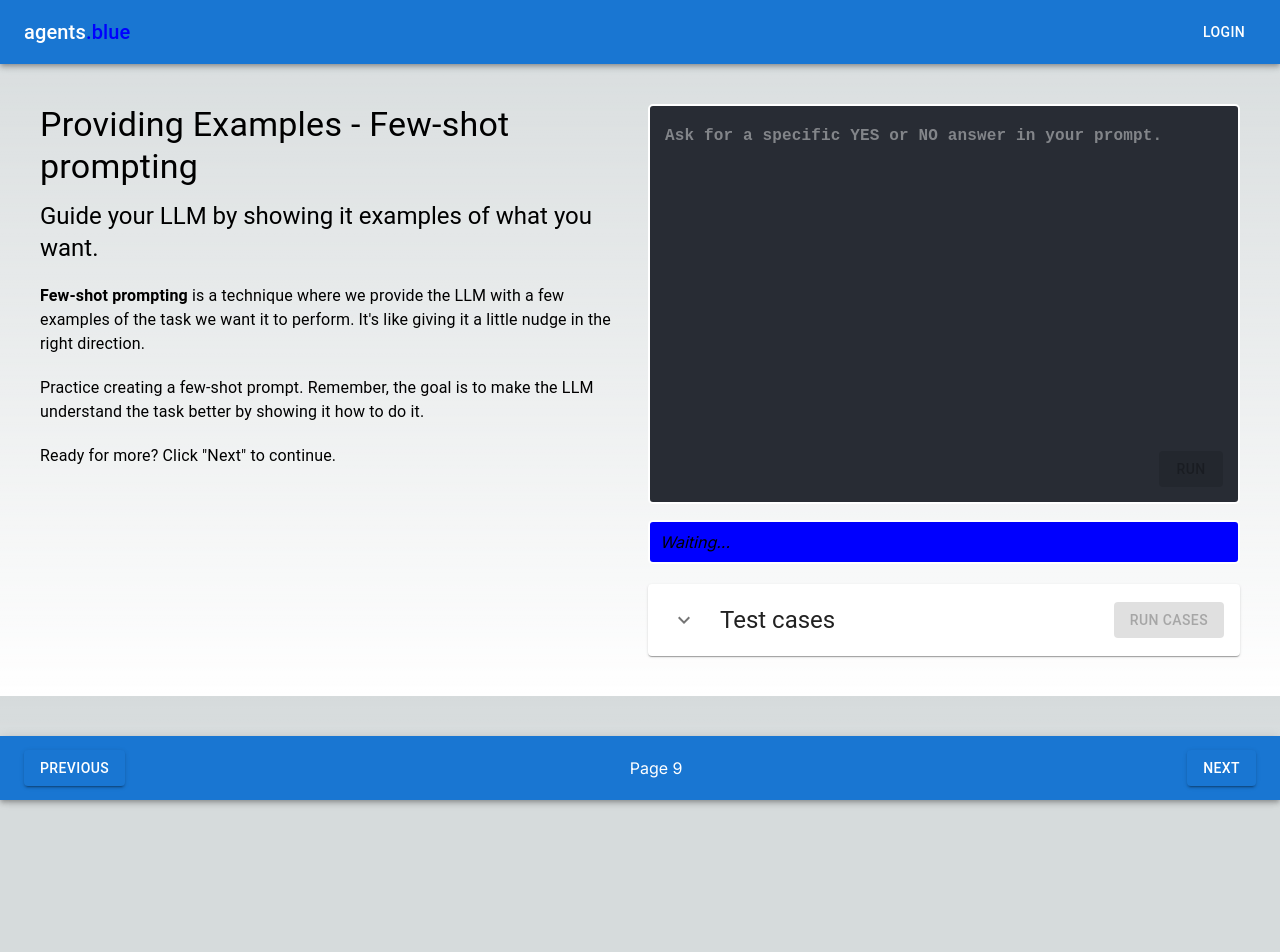
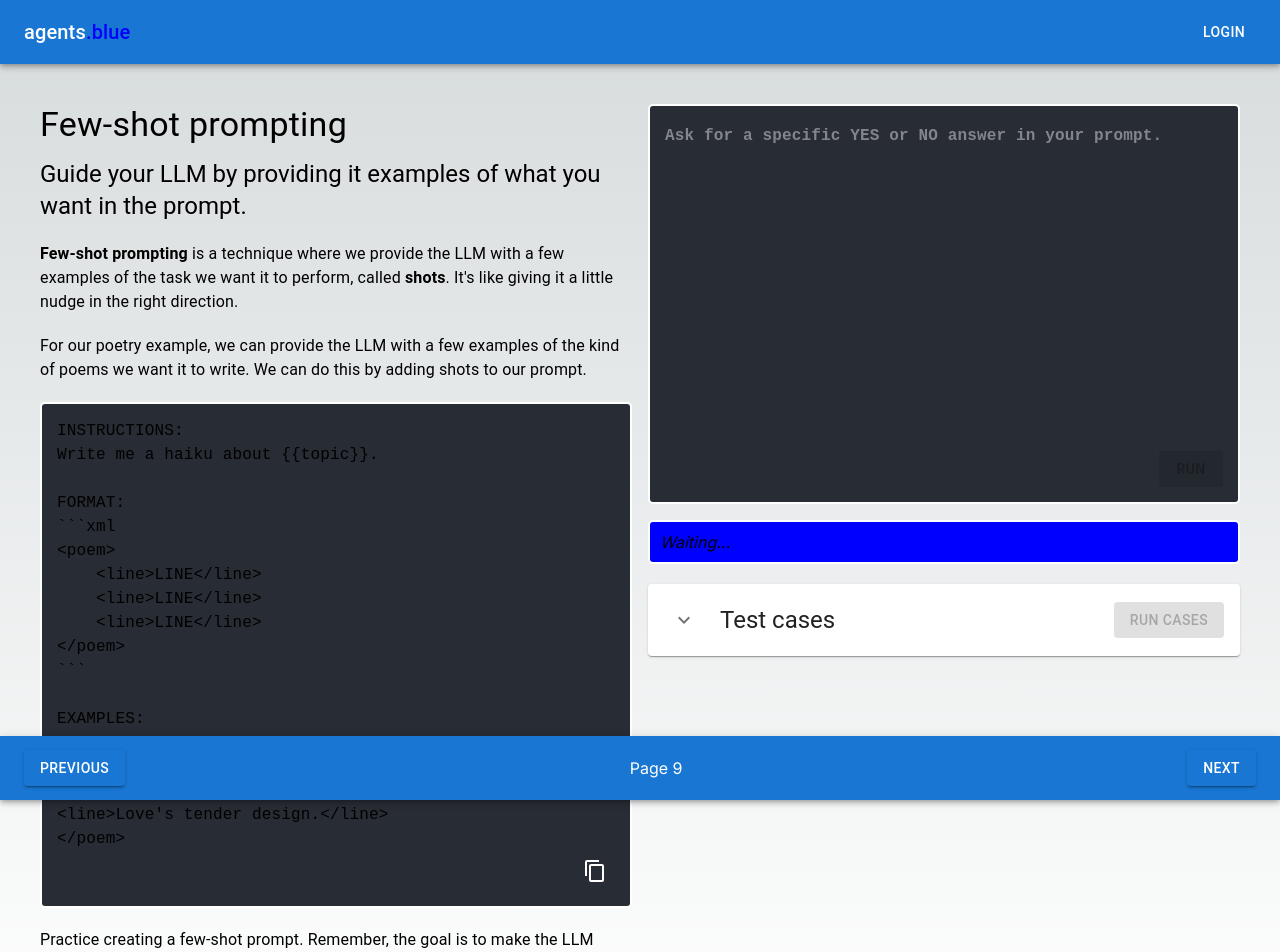
Before and after one commit to bkitano/learn-prompting, a Next.js app: page /few-shot in a window 1280 px wide. Shown: the top 952 px of the page. Before the commit the page ends 800 px from the top, so only its background shows below. Built offline with nearby package versions, Linux system fonts and the light colour scheme.

Commit message:
adding text copy button, but actually this should just be an editor

```diff
--- a/src/Components/EditorTextExample.tsx
+++ b/src/Components/EditorTextExample.tsx
@@ -1,6 +1,8 @@
-import { Typography } from "@mui/material";
+import { ContentCopy } from "@mui/icons-material";
+import { IconButton, Typography } from "@mui/material";
 
-const EditorTextExample = ({ children }: { children: string }) => (
+const EditorTextExample = ({ children }: { children: string }) => {
+  return (
     <div
       style={{
         padding: "15px",
@@ -17,7 +19,24 @@ const EditorTextExample = ({ children }: { children: string }) => (
       >
         {children}
       </Typography>
+      <div
+        style={{
+          width: "100%",
+          display: "flex",
+          flexDirection: "row",
+          justifyContent: "flex-end",
+        }}
+      >
+        <IconButton
+          onClick={() => {
+            navigator.clipboard.writeText(children);
+          }}
+        >
+          <ContentCopy style={{ color: "white" }} />
+        </IconButton>
+      </div>
     </div>
   );
+};
 
 export { EditorTextExample };
--- a/src/app/few-shot/FewShotPrompting.tsx
+++ b/src/app/few-shot/FewShotPrompting.tsx
@@ -1,19 +1,49 @@
+import { EditorTextExample } from "@/Components/EditorTextExample";
 import { Typography } from "@mui/material";
 
 export const FewShotPrompting = () => (
   <>
     <Typography variant="h4" gutterBottom>
-      Providing Examples - Few-shot prompting
+      Few-shot prompting
     </Typography>
     <Typography variant="h5">
-      Guide your LLM by showing it examples of what you want.
+      Guide your LLM by providing it examples of what you want in the prompt.
     </Typography>
     <br />
     <Typography variant="body1">
       <span style={{ fontWeight: "bold" }}>Few-shot prompting</span> is a
       technique where we provide the LLM with a few examples of the task we want
-      it to perform. It's like giving it a little nudge in the right direction.
+      it to perform, called <span style={{ fontWeight: "bold" }}>shots</span>.
+      It's like giving it a little nudge in the right direction.
     </Typography>
+    <br />
+    <Typography>
+      For our poetry example, we can provide the LLM with a few examples of the
+      kind of poems we want it to write. We can do this by adding shots to our
+      prompt.
+    </Typography>
+    <br />
+    <EditorTextExample>
+      {`INSTRUCTIONS:
+Write me a haiku about {{topic}}.
+
+FORMAT:
+\`\`\`xml
+<poem>
+    <line>LINE</line>
+    <line>LINE</line>
+    <line>LINE</line>
+</poem>
+\`\`\`
+
+EXAMPLES:
+<poem>
+<line>Whispering winds entwine,</line>
+<line>Beneath the pale moonshine,</line>
+<line>Love's tender design.</line>
+</poem>
+`}
+    </EditorTextExample>
     <br />
     <Typography>
       Practice creating a few-shot prompt. Remember, the goal is to make the LLM
```
Lines whose indentation alone changed are shown as unchanged.
